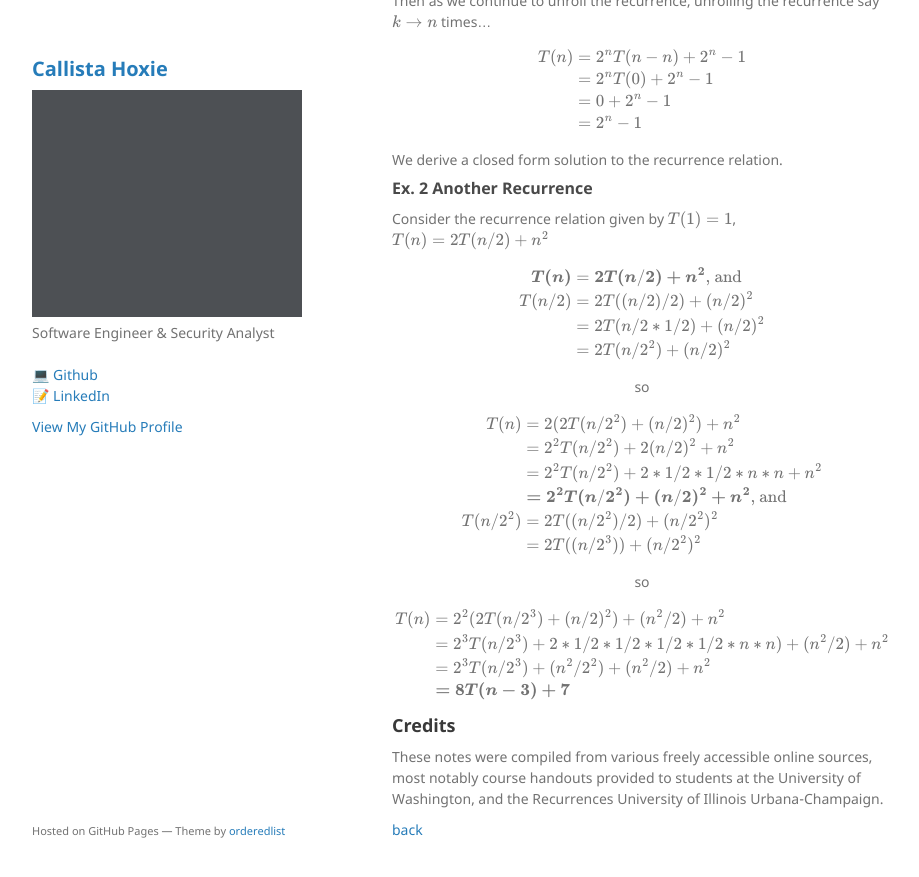
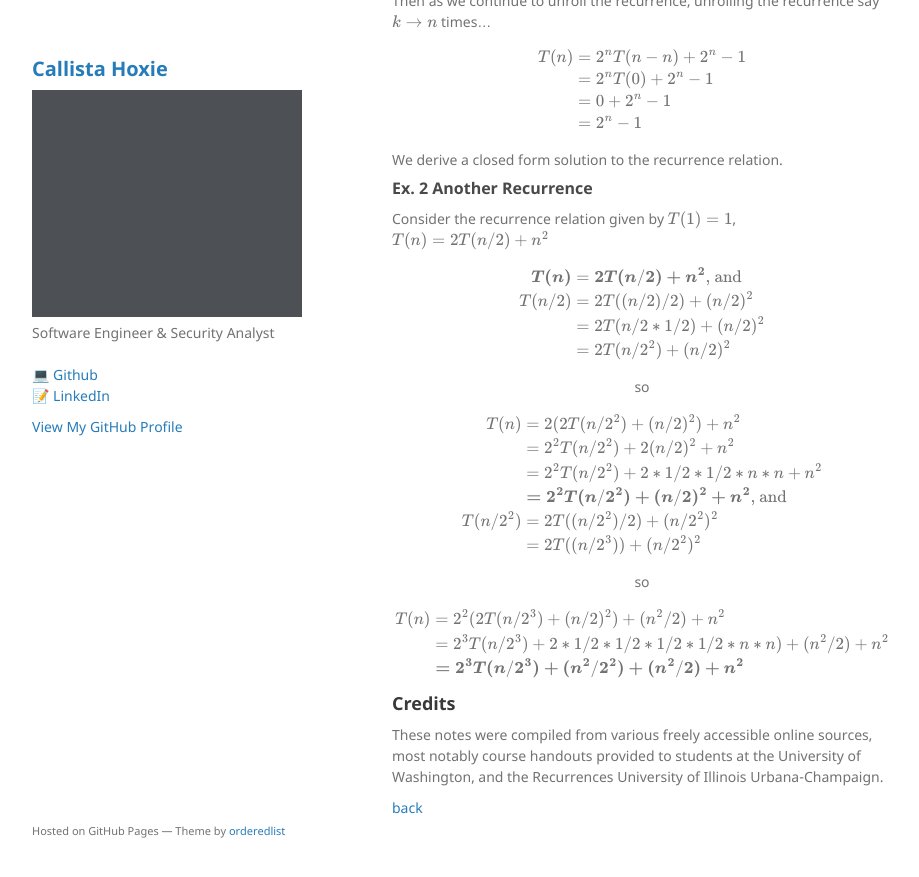
Before and after one commit to callistajosette/callistajosette.github.io, a Jekyll site: the page built from project-crease.md, in a window 1280 px wide and 900 px high, scrolled down 1095 px. Shown: the top 877 px of the window, without its empty margins (178-1097 px from the left). Built offline with Jekyll 4.4.1, drawn with Linux system fonts in a browser that asks for light colours; our own code applies the rules of GitHub Pages for plain Markdown files.

Commit message:
Update project-crease.md

```diff
--- a/project-crease.md
+++ b/project-crease.md
@@ -124,8 +124,7 @@ $$
 \begin{align*}
 T(n) & = 2^{2}(2T(n/2^{3})+(n/2)^{2})+ (n^{2}/2) + n^{2} \\
 & = 2^{3}T(n/2^{3})+2*1/2*1/2*1/2*1/2*n*n)+ (n^{2}/2) + n^{2} \\
-& = 2^{3}T(n/2^{3})+(n^{2}/2^{2})+ (n^{2}/2) + n^{2} \\
-& \boldsymbol{= 8T(n-3) + 7}
+& \boldsymbol{= 2^{3}T(n/2^{3})+(n^{2}/2^{2})+ (n^{2}/2) + n^{2}}
 \end{align*}
 $$
 </center>
```
